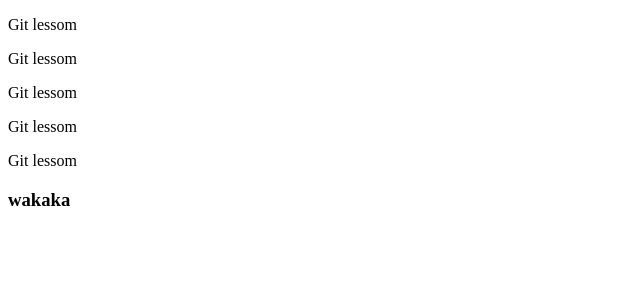
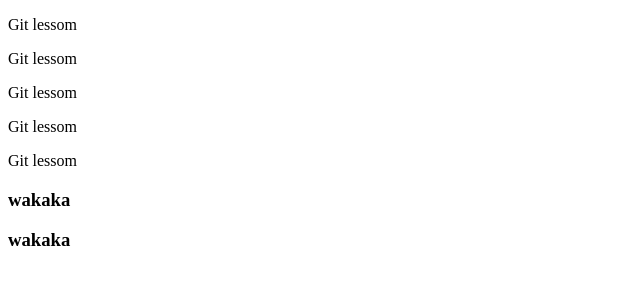
Before and after one commit to fuyumi33/sample-repo, a plain HTML site: page index.html in a window 1280 px wide. Shown: the whole page, without its empty margins (0-640 px from the left). Drawn offline with Linux system fonts and the light colour scheme.

Commit message:
Add more h3

```diff
--- a/index.html
+++ b/index.html
@@ -15,5 +15,9 @@
     wakaka
 
   </h3>
+  <h3>
+    wakaka
+
+  </h3>
 </body>
 </html>
```
